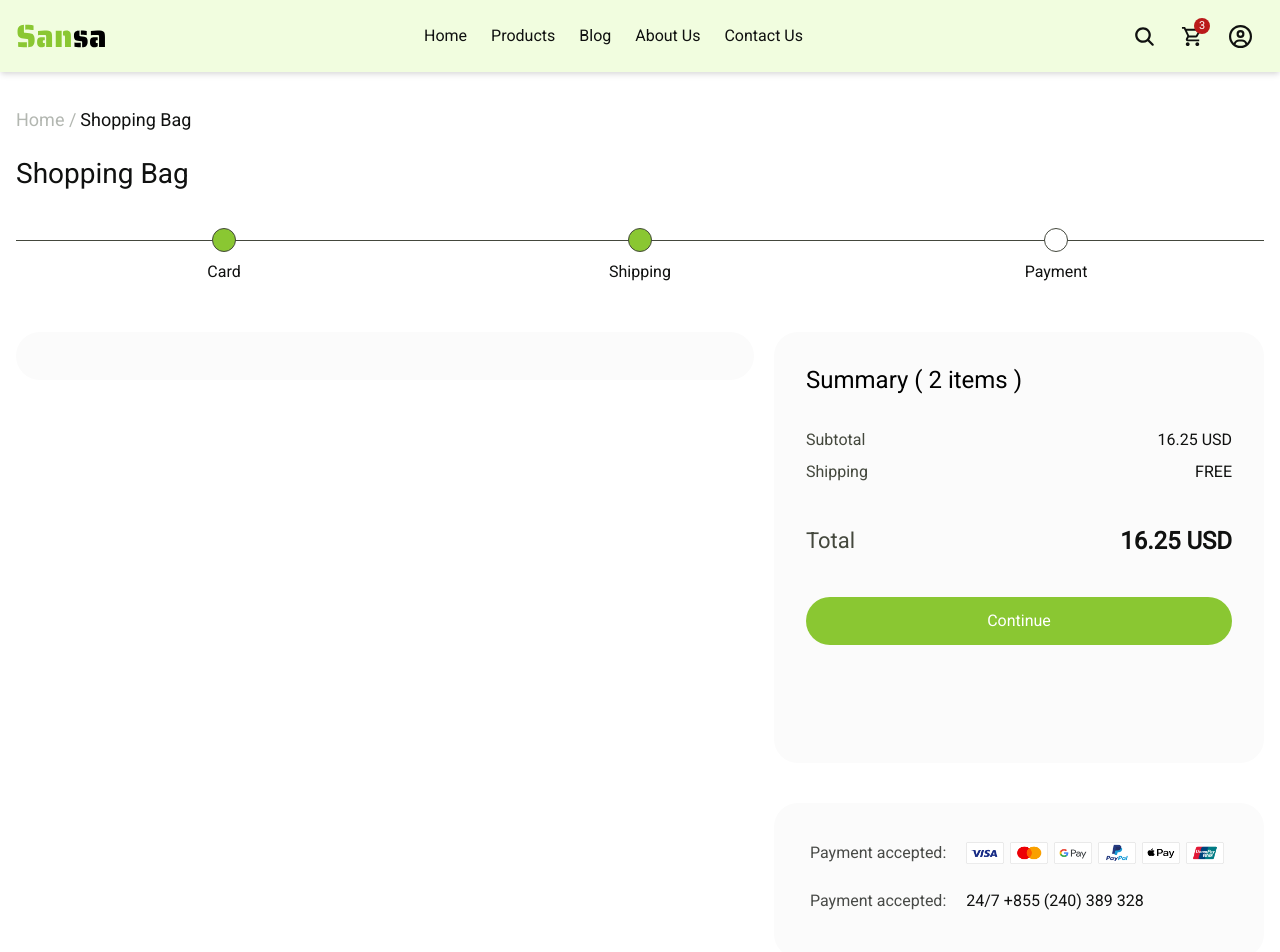
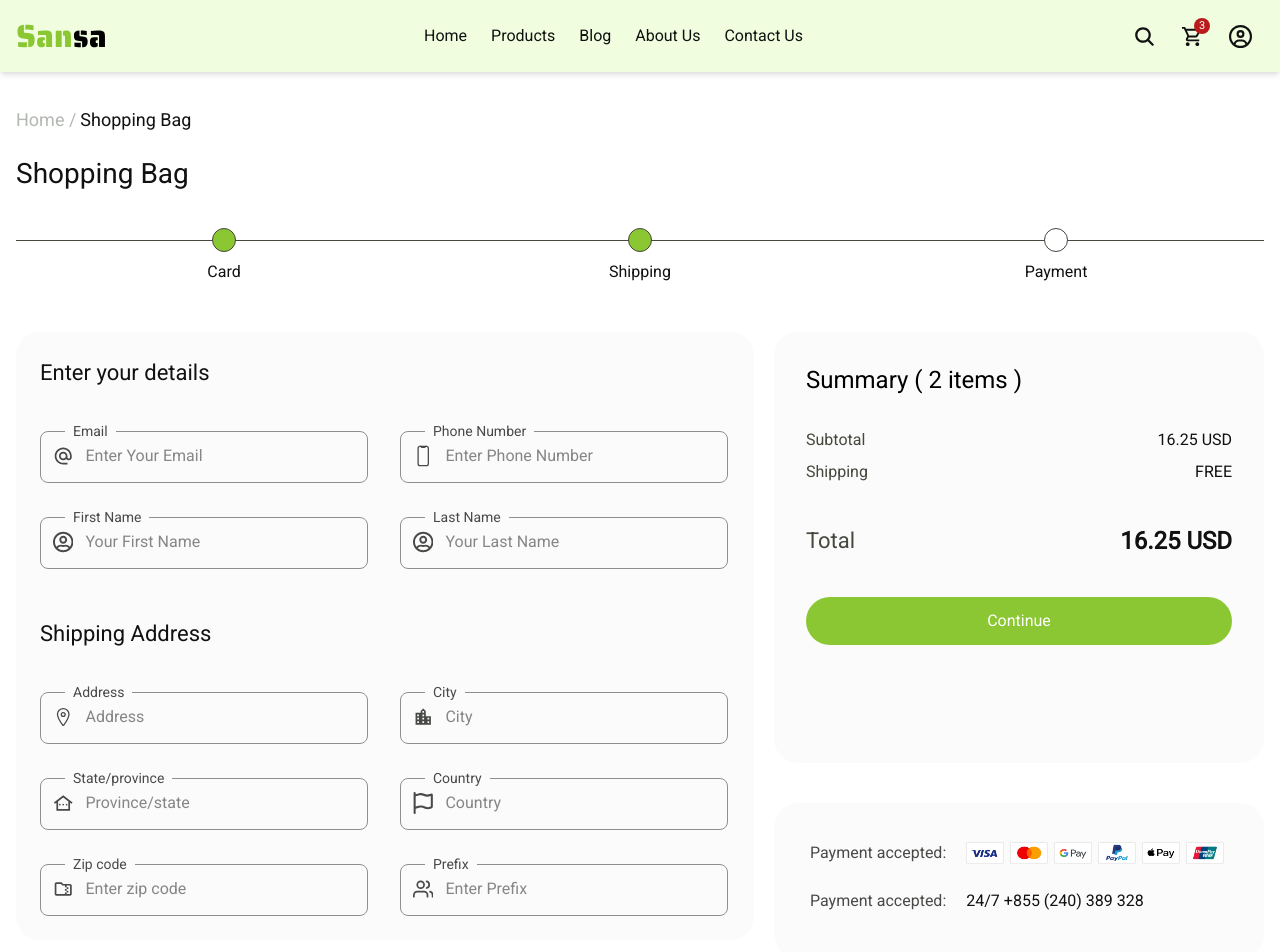
Before and after one commit to Munna-Scriptz/Sansa-Commerce, a Next.js app: page /shipping in a window 1280 px wide. Shown: the top 952 px of the page. Built offline with nearby package versions, Linux system fonts and the light colour scheme.

Commit message:
Ship 50% Cmpleted

```diff
--- a/app/(pages)/shipping/page.jsx
+++ b/app/(pages)/shipping/page.jsx
@@ -1,5 +1,5 @@
-import CartHead from '@/app/components/cart/CartHead'
 import Summery from '@/app/components/cart/Summery'
+import ShipDetails from '@/app/components/shipping/ShipDetails';
 import ShippingHead from '@/app/components/shipping/ShippingHead';
 import React from 'react'
 
@@ -12,9 +12,7 @@ const page = () => {
         <div className="container">
           <div id="Product-Row" className='flex items-start justify-between gap-5'>
             {/* ---------------------- Product ------------------ */}
-            <section className='w-[775px] rounded-[24px] bg-[#FBFBFB] p-6'>
-
-            </section>
+            <ShipDetails />
 
             {/* ---------------------- Summery ------------------ */}
             <Summery />
--- /dev/null
+++ b/app/components/shipping/ShipDetails.jsx
@@ -0,0 +1,101 @@
+import React from 'react'
+import { FaRegUserCircle } from 'react-icons/fa'
+import { FaRegFlag } from 'react-icons/fa6'
+import { FiUsers } from 'react-icons/fi'
+import { IoLocationOutline, IoPhonePortraitOutline } from 'react-icons/io5'
+import { MdLocationCity, MdOutlineAlternateEmail, MdOutlineFolderZip, MdOutlineOtherHouses } from 'react-icons/md'
+
+const ShipDetails = () => {
+  return (
+    <>
+        <section className='w-[775px] rounded-[24px] bg-[#FBFBFB] p-6'>
+            {/* ------------------First Row ----------------- */}
+            <div>
+                <h2 className='text-[22px] text-second mb-8'>Enter your details</h2>
+                <div className='flex items-center flex-wrap gap-x-[32px] gap-y-[24px]'>
+                    <fieldset className='w-[328px] h-[62px] pb-3 border-1 border-[#8D918C] rounded-[8px]'>
+                        <legend className='text-subText text-sm ml-6 px-2'>Email</legend>
+                        <div className='flex items-center h-full w-full px-3'>
+                            <MdOutlineAlternateEmail className='text-[22px] text-subText' />
+                            <input className='h-full pl-3 text-second w-full outline-none' placeholder='Enter Your Email' type="email" id="email" />
+                        </div>
+                    </fieldset>
+                    <fieldset className='w-[328px] h-[62px] pb-3 border-1 border-[#8D918C] rounded-[8px]'>
+                        <legend className='text-subText text-sm ml-6 px-2'>Phone Number</legend>
+                        <div className='flex items-center h-full w-full px-3'>
+                            <IoPhonePortraitOutline className='text-[22px] text-subText' />
+                            <input className='h-full pl-3 text-second w-full outline-none' placeholder='Enter Phone Number' type="phone" id="phone" />
+                        </div>
+                    </fieldset>
+                    <fieldset className='w-[328px] h-[62px] pb-3 border-1 border-[#8D918C] rounded-[8px]'>
+                        <legend className='text-subText text-sm ml-6 px-2'>First Name</legend>
+                        <div className='flex items-center h-full w-full px-3'>
+                            <FaRegUserCircle className='text-[22px] text-subText' />
+                            <input className='h-full pl-3 text-second w-full outline-none' placeholder='Your First Name' type="username" id="username" />
+                        </div>
+                    </fieldset>
+                    <fieldset className='w-[328px] h-[62px] pb-3 border-1 border-[#8D918C] rounded-[8px]'>
+                        <legend className='text-subText text-sm ml-6 px-2'>Last Name</legend>
+                        <div className='flex items-center h-full w-full px-3'>
+                            <FaRegUserCircle className='text-[22px] text-subText' />
+                            <input className='h-full pl-3 text-second w-full outline-none' placeholder='Your Last Name' type="username" id="username" />
+                        </div>
+                    </fieldset>
+                </div>
+            </div>
+
+            {/* ------------------Second Row ----------------- */}
+            <div className='mt-[48px]'>
+                <h2 className='text-[22px] text-second mb-8'>Shipping Address</h2>
+                <div className='flex items-center flex-wrap gap-x-[32px] gap-y-[24px]'>
+                    <fieldset className='w-[328px] h-[62px] pb-3 border-1 border-[#8D918C] rounded-[8px]'>
+                        <legend className='text-subText text-sm ml-6 px-2'>Address</legend>
+                        <div className='flex items-center h-full w-full px-3'>
+                            <IoLocationOutline className='text-[22px] text-subText' />
+                            <input className='h-full pl-3 text-second w-full outline-none' placeholder='Address' type="address" id="address" />
+                        </div>
+                    </fieldset>
+                    <fieldset className='w-[328px] h-[62px] pb-3 border-1 border-[#8D918C] rounded-[8px]'>
+                        <legend className='text-subText text-sm ml-6 px-2'>City</legend>
+                        <div className='flex items-center h-full w-full px-3'>
+                            <MdLocationCity className='text-[22px] text-subText' />
+                            <input className='h-full pl-3 text-second w-full outline-none' placeholder='City' type="city" id="city" />
+                        </div>
+                    </fieldset>
+                    <fieldset className='w-[328px] h-[62px] pb-3 border-1 border-[#8D918C] rounded-[8px]'>
+                        <legend className='text-subText text-sm ml-6 px-2'>State/province</legend>
+                        <div className='flex items-center h-full w-full px-3'>
+                            <MdOutlineOtherHouses className='text-[22px] text-subText' />
+                            <input className='h-full pl-3 text-second w-full outline-none' placeholder='Province/state' type="state" id="state" />
+                        </div>
+                    </fieldset>
+                    <fieldset className='w-[328px] h-[62px] pb-3 border-1 border-[#8D918C] rounded-[8px]'>
+                        <legend className='text-subText text-sm ml-6 px-2'>Country</legend>
+                        <div className='flex items-center h-full w-full px-3'>
+                            <FaRegFlag className='text-[22px] text-subText' />
+                            <input className='h-full pl-3 text-second w-full outline-none' placeholder='Country' type="country" id="country" />
+                        </div>
+                    </fieldset>
+                    <fieldset className='w-[328px] h-[62px] pb-3 border-1 border-[#8D918C] rounded-[8px]'>
+                        <legend className='text-subText text-sm ml-6 px-2'>Zip code</legend>
+                        <div className='flex items-center h-full w-full px-3'>
+                            <MdOutlineFolderZip className='text-[22px] text-subText' />
+                            <input className='h-full pl-3 text-second w-full outline-none' placeholder='Enter zip code' type="code" id="code" />
+                        </div>
+                    </fieldset>
+                    <fieldset className='w-[328px] h-[62px] pb-3 border-1 border-[#8D918C] rounded-[8px]'>
+                        <legend className='text-subText text-sm ml-6 px-2'>Prefix</legend>
+                        <div className='flex items-center h-full w-full px-3'>
+                            <FiUsers className='text-[22px] text-subText'/>
+                            <input className='h-full pl-3 text-second w-full outline-none' placeholder='Enter Prefix' type="prefix" id="prefix" />
+                        </div>
+                    </fieldset>
+                </div>
+            </div>
+
+        </section>
+    </>
+  )
+}
+
+export default ShipDetails
```
